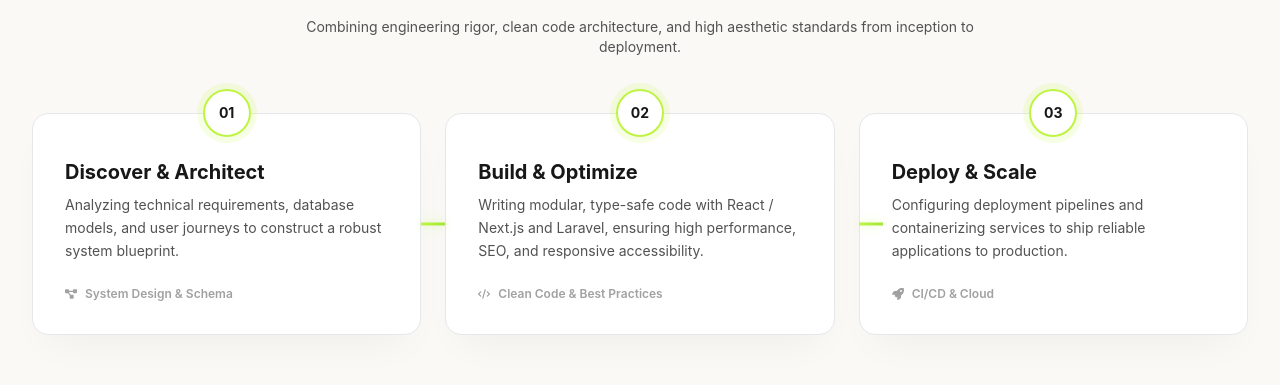
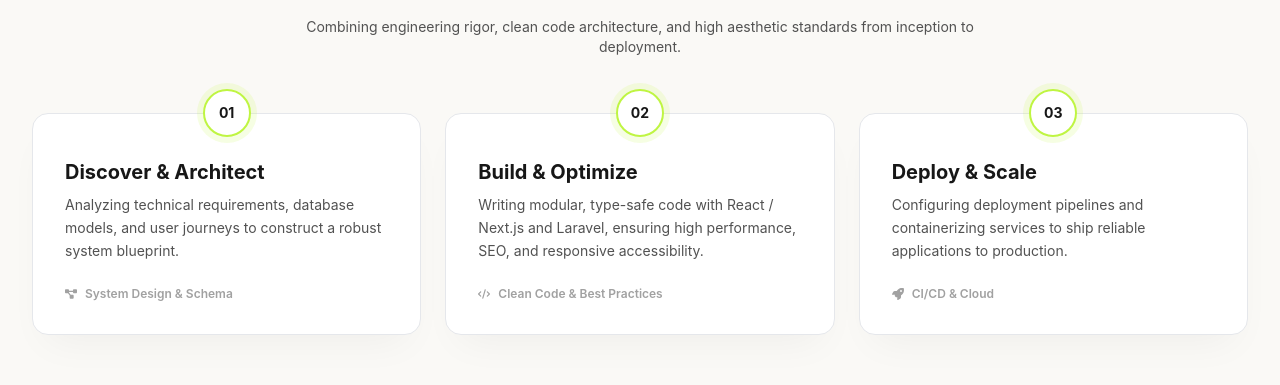
Before and after one commit to leanderarya/portfolio, a Next.js app: page / in a window 1280 px wide. Shown: the part 2015-2400 px from the top of the page. Built offline with nearby package versions, Linux system fonts and the light colour scheme; a web font is replaced by a local one.

Commit message:
fix(process): hapus garis konektor antar kartu — node nomor tetap

```diff
--- a/components/Process.tsx
+++ b/components/Process.tsx
@@ -44,24 +44,6 @@ export default function Process() {
       </Reveal>
 
       <div className="relative md:mt-8">
-        {/* konektor lime — garis di celah antar kartu, setinggi tengah kartu */}
-        {[
-          "calc((100% - 3rem) / 3)",
-          "calc((100% - 3rem) / 3 * 2 + 3rem)",
-        ].map((left, i) => (
-          <motion.div
-            key={i}
-            aria-hidden
-            className="absolute top-1/2 -translate-y-1/2 z-10 hidden md:block"
-            style={{ left, width: "1.5rem" }}
-            initial={rm ? false : { scaleX: 0 }}
-            whileInView={{ scaleX: 1 }}
-            viewport={{ once: true, margin: "-80px" }}
-            transition={{ duration: 0.35, ease: EASE, delay: rm ? 0 : 0.45 + (i + 1) * 0.3 }}
-          >
-            <div className="h-[3px] w-full rounded-none bg-gradient-to-r from-lime to-lime-hover shadow-[0_0_10px_rgba(191,245,66,0.4)]" />
-          </motion.div>
-        ))}
 
         <Stagger className="grid grid-cols-1 md:grid-cols-3 gap-6" gap={0.1}>
           {steps.map((s, i) => (
```
